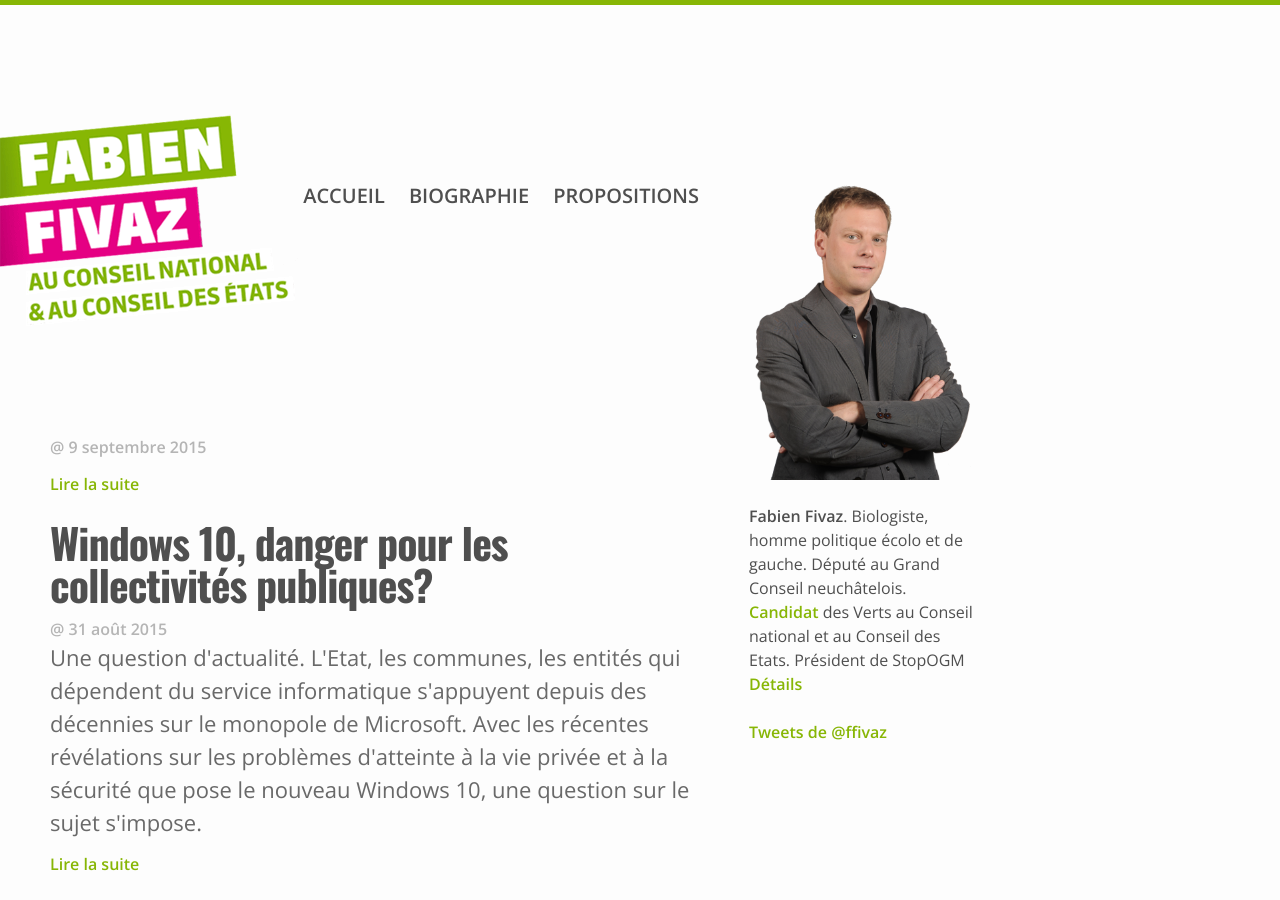
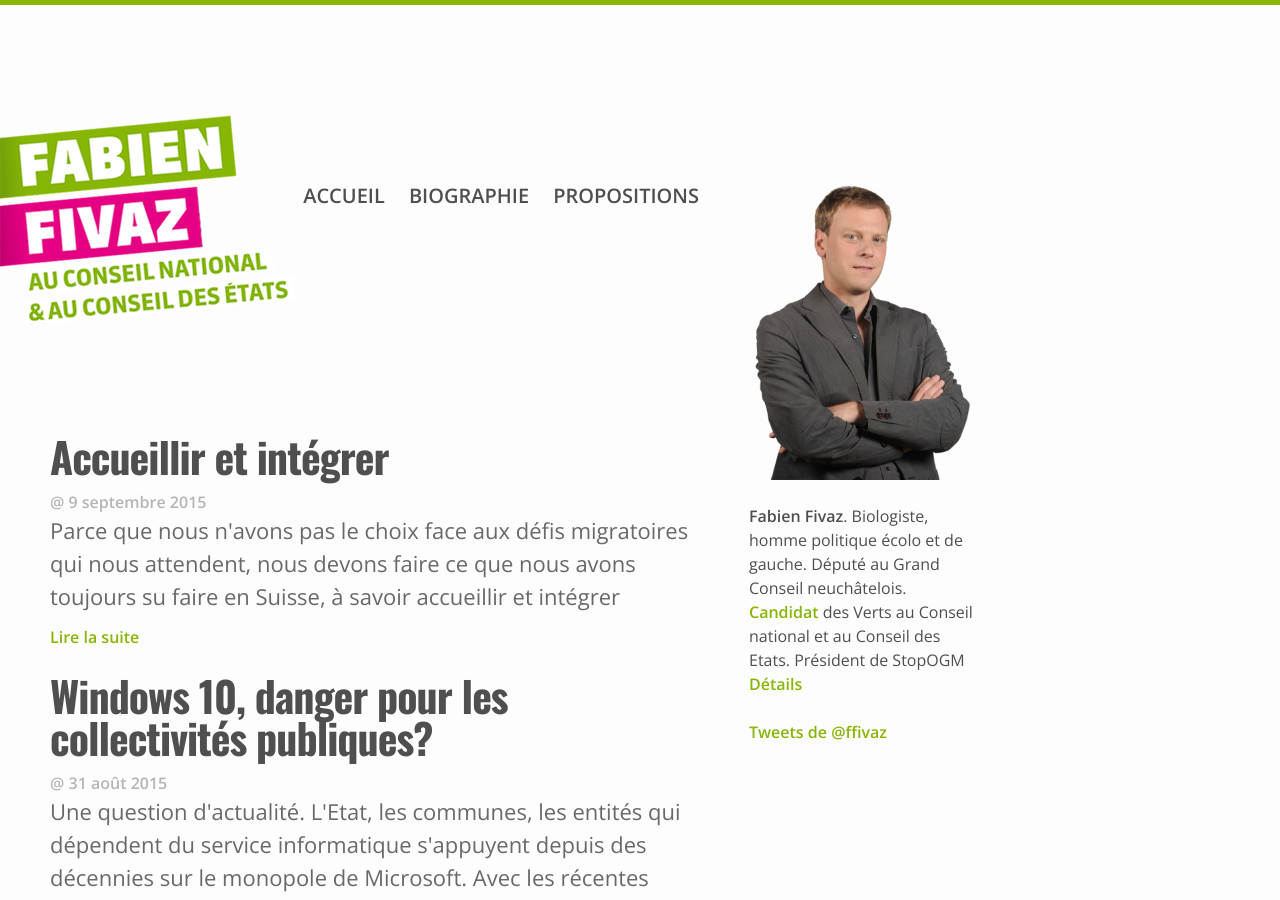
Before and after one commit to ffivaz/ffivaz.github.io, a Jekyll site: the page built from index.html, in a window 1280 px wide and 900 px high. Built offline with Jekyll 4.4.1, drawn with Linux system fonts in a browser that asks for light colours; nearby versions of some CDN libraries; the list of posts is cut into pages by our own code; comment, search, counter and statistics services are not loaded.

Commit message:
Ajou article immigration et intégration

```diff
--- a/_posts/2015-09-09-accueillir-et-integrer.markdown
+++ b/_posts/2015-09-09-accueillir-et-integrer.markdown
@@ -2,7 +2,7 @@
 layout: post
 title: Accueillir et intégrer
 summary: Parce que nous n'avons pas le choix face aux défis migratoires qui nous attendent, nous devons faire ce que nous avons toujours su faire en Suisse, à savoir accueillir et intégrer
-twitter: Défi migratoire: accueillir et intégrer
+twitter: Défi migratoire - accueillir et intégrer
 sitemap:
   lastmod: 2015-09-09
   priority: 0.7
@@ -16,7 +16,7 @@
 L’exemple de la Libye ou de l’Irak devrait suffire à nous convaincre que les interventions militaires sans
 le service après-vente ne sont pas seulement inutiles, mais carrément contreproductives.
 
-###Accueillir
+###Accueillir###
 
 La Suisse a une importante tradition humanitaire, ici comme ailleurs dans le monde, au travers de ses engagements
 comme dépositaire des conventions de Genève, comme pays ayant vu la naissance de la Croix-Rouge, comme terre
@@ -34,7 +34,7 @@
 de suivre des cours de français et dont les enfants sont scolarisés depuis deux ans en Suisse, y compris –
 peut-être même en particulier – dans le cadre des procédures Dublin.
 
-###Intégrer
+###Intégrer###
 
 Le contrat d’intégration n’implique pas seulement les immigrés. Il implique une responsabilité des cantons et
 de la Confédération qui doivent développer et structurer les outils d’intégration. Le canton de Neuchâtel est
```
